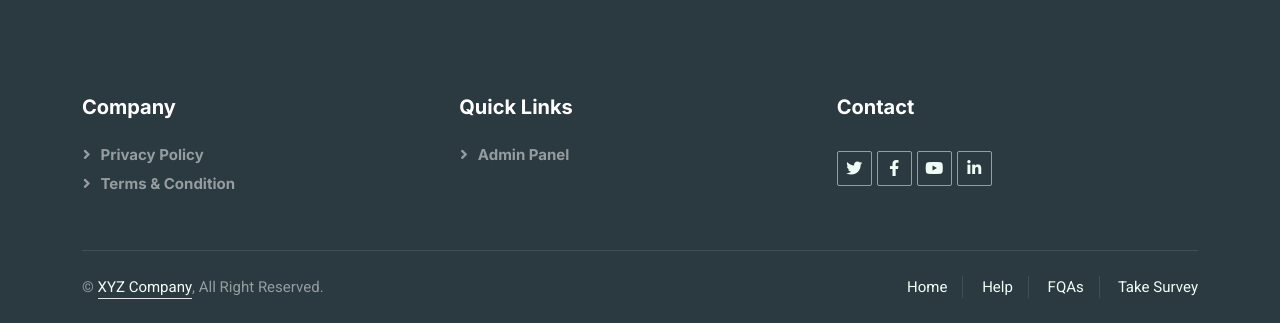
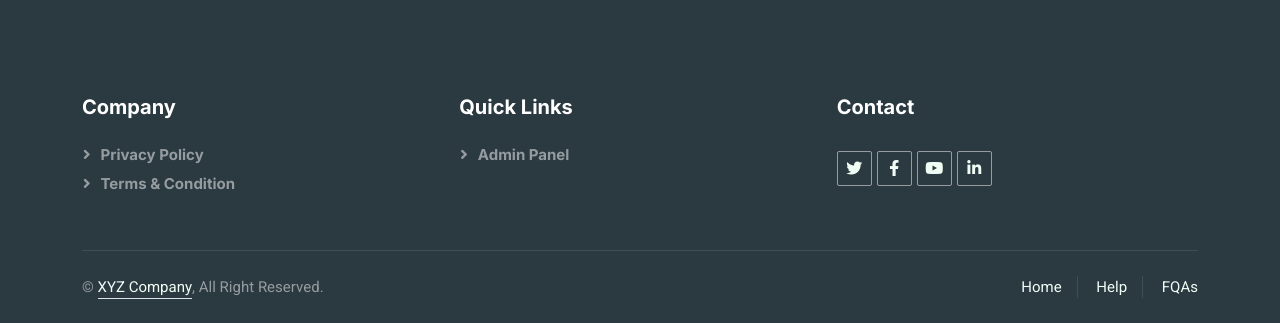
Before and after one commit to YounoussaBen/xyzCompany, a Django app: page /about/ in a window 1280 px wide. Shown: the part 985-1308 px from the top of the page. Run offline with Django 4.2, Linux system fonts and the light colour scheme; some libraries are stand-ins or nearby versions.

Commit message:
remove survey button

```diff
--- a/core/templates/base.html
+++ b/core/templates/base.html
@@ -168,7 +168,6 @@
                                 <a href="{% url 'home' %}">Home</a>
                                 <a href="{% url 'contact' %}">Help</a>
                                 <a href="{% url 'contact' %}">FQAs</a>
-                                <a href="{% url 'questionnaire' %}">Take Survey</a>
                             </div>
                         </div>
                     </div>
```
